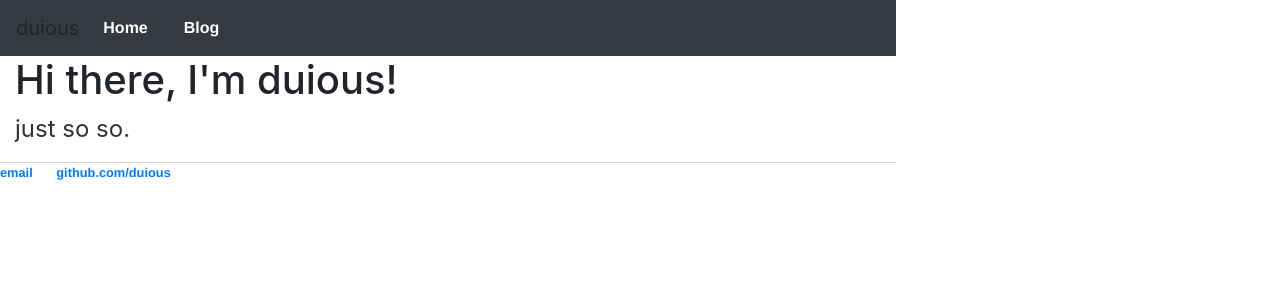
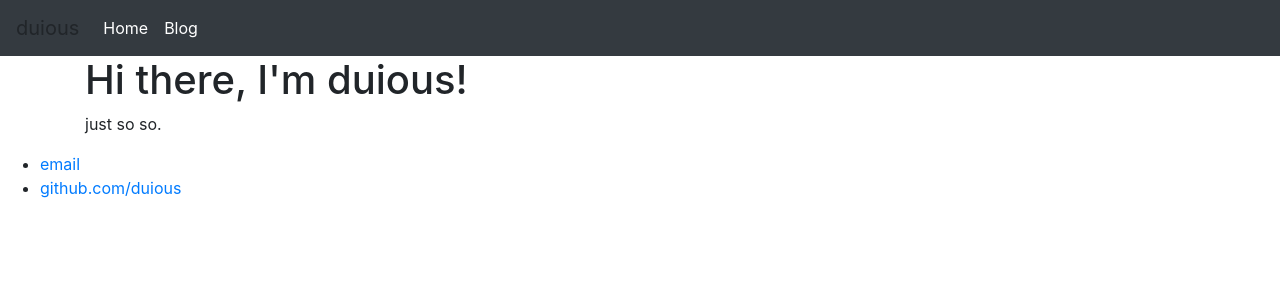
Before and after one commit to duious/duious.github.io, a Jekyll site: the page built from index.html, in a window 1280 px wide. Shown: the top 300 px of the page. Built offline with Jekyll 4.4.1, drawn with Linux system fonts in a browser that asks for light colours; nearby versions of some CDN libraries.

Commit message:
update html

```diff
--- a/css/main.css
+++ b/css/main.css
@@ -1,43 +1,3 @@
-body {
-    margin: 60px auto;
-    width: 70%;
+.selector-for-some-widget {
+    box-sizing: content-box;
 }
-nav ul, footer ul {
-    font-family:'Helvetica', 'Arial', 'Sans-Serif';
-    padding: 0px;
-    list-style: none;
-    font-weight: bold;
-}
-nav ul li, footer ul li {
-    display: inline;
-    margin-right: 20px;
-}
-a {
-    text-decoration: none;
-    color: #999;
-}
-a:hover {
-    text-decoration: underline;
-}
-h1 {
-    font-size: 3em;
-    font-family:'Helvetica', 'Arial', 'Sans-Serif';
-}
-p {
-    font-size: 1.5em;
-    line-height: 1.4em;
-    color: #333;
-}
-footer {
-    border-top: 1px solid #d5d5d5;
-    font-size: .8em;
-}
-
-ul.posts {
-    margin: 20px auto 40px;
-    font-size: 1.5em;
-}
-
-ul.posts li {
-    list-style: none;
-}
```
